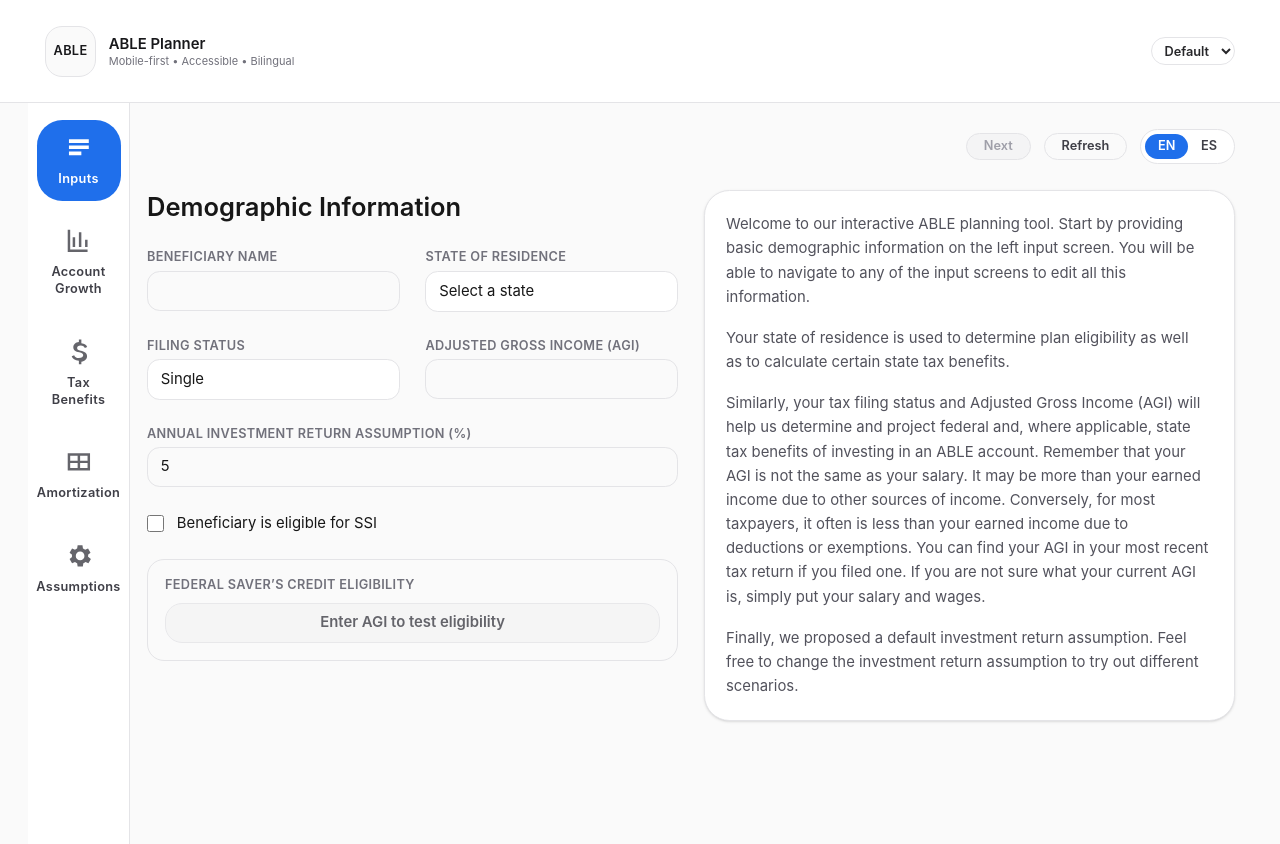
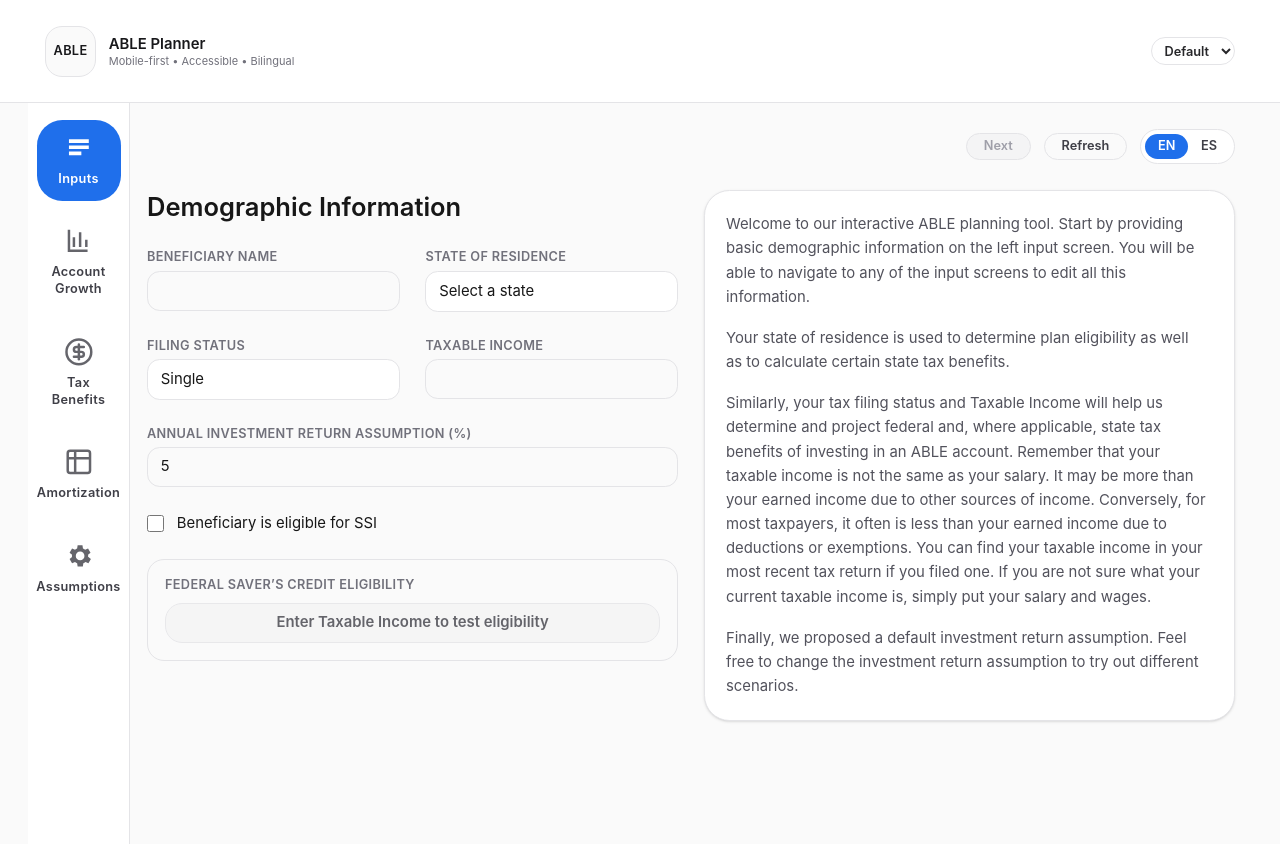
Before and after one commit to KAtheras/able-planner, a Next.js app: page / in a window 1280 px wide. Both pictures are taken after a click on the button "I Understand — Continue". Built offline with nearby package versions, Linux system fonts and the light colour scheme.

Commit message:
feat: update copy terminology, session docs, and sidebar icons

```diff
--- a/src/components/layout/Sidebar.tsx
+++ b/src/components/layout/Sidebar.tsx
@@ -28,11 +28,17 @@ function IconGrid() {
 
 function IconChat() {
   return (
-    <svg viewBox="0 0 24 24" className="h-7 w-7" aria-hidden="true">
-      <path
-        fill="currentColor"
-        d="M3 5h18v14H3zM5 7v4h6V7H5zm0 6v4h6v-4H5zm8-6v4h6V7h-6zm0 6v4h6v-4h-6z"
-      />
+    <svg
+      viewBox="0 0 24 24"
+      className="h-7 w-7"
+      aria-hidden="true"
+      fill="none"
+      stroke="currentColor"
+      strokeWidth="2"
+      strokeLinecap="round"
+      strokeLinejoin="round"
+    >
+      <path d="M9 3H5a2 2 0 0 0-2 2v4m6-6h10a2 2 0 0 1 2 2v4M9 3v18m0 0h10a2 2 0 0 0 2-2V9M9 21H5a2 2 0 0 1-2-2V9m0 0h18" />
     </svg>
   );
 }
@@ -50,11 +56,19 @@ function IconChart() {
 
 function IconDollar() {
   return (
-    <svg viewBox="0 0 24 24" className="h-7 w-7" aria-hidden="true">
-      <path
-        fill="currentColor"
-        d="M12 2v2.1c-2.7.3-4.5 2-4.5 4.1 0 2.4 1.9 3.5 4.8 4.2 2.4.6 3.2 1.2 3.2 2.4 0 1.3-1.3 2.2-3.5 2.2-2.1 0-3.3-.8-3.8-2.3l-2 .8c.7 2 2.5 3.3 5.8 3.6V22h2v-2.1c2.9-.4 4.6-2.2 4.6-4.4 0-2.7-2.2-3.7-5.1-4.4-2.2-.5-2.9-1.1-2.9-2.2 0-1 .9-2 2.8-2 1.9 0 2.9.8 3.4 2l1.9-.8c-.6-1.6-2-2.7-4.7-3V2h-2z"
-      />
+    <svg
+      viewBox="0 0 24 24"
+      className="h-7 w-7"
+      aria-hidden="true"
+      fill="none"
+      stroke="currentColor"
+      strokeWidth="2"
+      strokeLinecap="round"
+      strokeLinejoin="round"
+    >
+      <circle cx="12" cy="12" r="10" />
+      <path d="M16 8h-6a2 2 0 1 0 0 4h4a2 2 0 1 1 0 4H8" />
+      <path d="M12 18V6" />
     </svg>
   );
 }
--- a/src/copy/en.json
+++ b/src/copy/en.json
@@ -18,7 +18,7 @@
     "assumptions": {
       "title": "Assumptions",
       "items": [
-        "AGI is treated as taxable income for estimating federal and state tax benefits.",
+        "Taxable income is used for estimating federal and state tax benefits.",
         "Federal Saver’s Credit and state tax benefits are capped by estimated tax liability when applicable.",
         "Tax rules vary and may change; these results are estimates for planning purposes only."
       ]
@@ -38,11 +38,11 @@
     "changeResidencyProceed": "Change my residency and proceed to the calculator",
     "eligibleRetest": "Eligible — Retest",
     "eligibleToEvaluate": "Eligible to evaluate",
-    "enterAgiToTestEligibility": "Enter AGI to test eligibility",
+    "enterAgiToTestEligibility": "Enter Taxable Income to test eligibility",
     "evaluate": "Evaluate",
     "next": "Next",
     "no": "No",
-    "notEligibleBasedOnAgi": "Not eligible based on AGI",
+    "notEligibleBasedOnAgi": "Not eligible based on Taxable Income",
     "notEligibleRetest": "Not eligible — Try Again",
     "refresh": "Refresh",
     "understandProceed": "I understand and would like to proceed",
@@ -52,7 +52,7 @@
   "labels": {
     "inputs": {
       "accountActivityTitle": "Account Activity",
-      "agiLabel": "Adjusted Gross Income (AGI)",
+      "agiLabel": "Taxable Income",
       "annualReturnLabel": "Annual Investment Return Assumption (%)",
       "checkEligibility": "Check eligibility",
       "contributionEndLabel": "Contribution End",
@@ -149,7 +149,7 @@
       "defaultMessages": [
         "Welcome to our interactive ABLE planning tool. Start by providing basic demographic information on the left input screen. You will be able to navigate to any of the input screens to edit all this information.",
         "Your state of residence is used to determine plan eligibility as well as to calculate certain state tax benefits.",
-        "Similarly, your tax filing status and Adjusted Gross Income (AGI) will help us determine and project federal and, where applicable, state tax benefits of investing in an ABLE account. Remember that your AGI is not the same as your salary. It may be more than your earned income due to other sources of income. Conversely, for most taxpayers, it often is less than your earned income due to deductions or exemptions. You can find your AGI in your most recent tax return if you filed one. If you are not sure what your current AGI is, simply put your salary and wages.",
+        "Similarly, your tax filing status and Taxable Income will help us determine and project federal and, where applicable, state tax benefits of investing in an ABLE account. Remember that your taxable income is not the same as your salary. It may be more than your earned income due to other sources of income. Conversely, for most taxpayers, it often is less than your earned income due to deductions or exemptions. You can find your taxable income in your most recent tax return if you filed one. If you are not sure what your current taxable income is, simply put your salary and wages.",
         "Finally, we proposed a default investment return assumption. Feel free to change the investment return assumption to try out different scenarios."
       ]
     },
--- a/src/copy/es.json
+++ b/src/copy/es.json
@@ -18,7 +18,7 @@
     "assumptions": {
       "title": "Supuestos",
       "items": [
-        "Se usa el AGI como ingreso imponible para estimar beneficios fiscales federales y estatales.",
+        "Se usa el ingreso imponible para estimar beneficios fiscales federales y estatales.",
         "El Crédito del Ahorrador federal y los beneficios fiscales estatales se limitan por la obligación tributaria estimada cuando corresponda.",
         "Las reglas fiscales varían y pueden cambiar; estos resultados son estimaciones solo para fines de planificación."
       ]
@@ -38,11 +38,11 @@
     "changeResidencyProceed": "Cambiar mi residencia y continuar al calculador",
     "eligibleRetest": "Elegible — Reintentar",
     "eligibleToEvaluate": "Elegible para evaluar",
-    "enterAgiToTestEligibility": "Ingrese el AGI para probar la elegibilidad",
+    "enterAgiToTestEligibility": "Ingrese el ingreso imponible para probar la elegibilidad",
     "evaluate": "Evaluar",
     "next": "Siguiente",
     "no": "No",
-    "notEligibleBasedOnAgi": "No elegible según AGI",
+    "notEligibleBasedOnAgi": "No elegible según el ingreso imponible",
     "notEligibleRetest": "No elegible — Reintentar",
     "refresh": "Actualizar",
     "understandProceed": "Entiendo y deseo continuar",
@@ -52,7 +52,7 @@
   "labels": {
     "inputs": {
       "accountActivityTitle": "Actividad de la cuenta",
-      "agiLabel": "Ingreso bruto ajustado (AGI)",
+      "agiLabel": "Ingreso imponible",
       "annualReturnLabel": "Suposición de rendimiento anual de la inversión (%)",
       "checkEligibility": "Verificar elegibilidad",
       "contributionEndLabel": "Fin de contribución",
@@ -149,7 +149,7 @@
       "defaultMessages": [
         "Bienvenido a nuestra herramienta interactiva de planificación ABLE. Comience proporcionando información demográfica básica en la pantalla de entradas de la izquierda. Podrá navegar a cualquiera de las pantallas de entrada para editar toda esta información.",
         "Su estado de residencia se utiliza para determinar la elegibilidad del plan y también para calcular ciertos beneficios fiscales estatales.",
-        "De manera similar, su estado civil para impuestos y su Ingreso Bruto Ajustado (AGI) nos ayudarán a determinar y proyectar beneficios fiscales federales y, cuando corresponda, estatales de invertir en una cuenta ABLE. Recuerde que su AGI no es lo mismo que su salario. Puede ser mayor que su ingreso del trabajo debido a otras fuentes de ingresos. Por el contrario, para la mayoría de los contribuyentes, a menudo es menor que su ingreso del trabajo debido a deducciones o exenciones. Puede encontrar su AGI en su declaración de impuestos más reciente si presentó una. Si no está seguro de cuál es su AGI actual, simplemente ingrese su salario y sueldos.",
+        "De manera similar, su estado civil para impuestos y su ingreso imponible nos ayudarán a determinar y proyectar beneficios fiscales federales y, cuando corresponda, estatales de invertir en una cuenta ABLE. Recuerde que su ingreso imponible no es lo mismo que su salario. Puede ser mayor que su ingreso del trabajo debido a otras fuentes de ingresos. Por el contrario, para la mayoría de los contribuyentes, a menudo es menor que su ingreso del trabajo debido a deducciones o exenciones. Puede encontrar su ingreso imponible en su declaración de impuestos más reciente si presentó una. Si no está seguro de cuál es su ingreso imponible actual, simplemente ingrese su salario y sueldos.",
         "Finalmente, propusimos una suposición predeterminada de rendimiento de inversión. Siéntase libre de cambiar la suposición de rendimiento de inversión para probar diferentes escenarios."
       ]
     },
```
Also changed, not shown: 2 other files (tests, documents, lock files or other folders).
